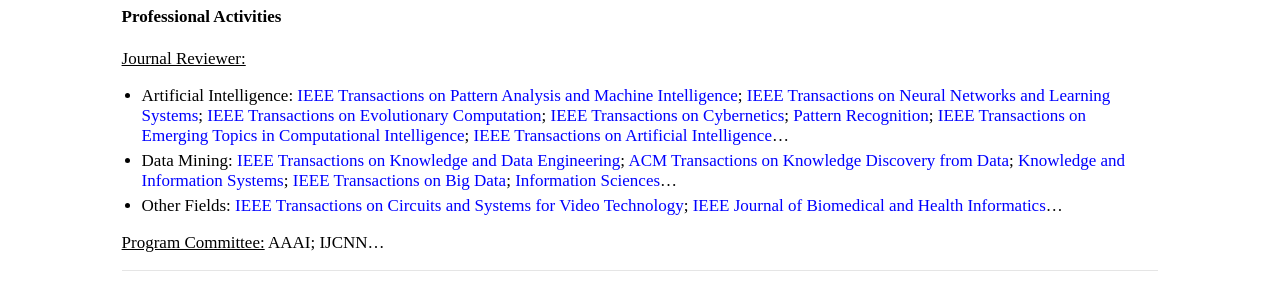
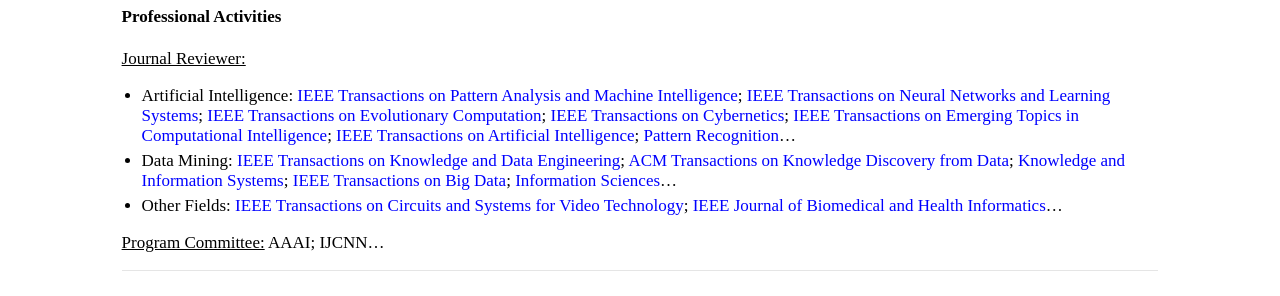
Before and after one commit to jiazhang-ml/jiazhang-ml.github.io, a Jekyll site: the page built from index.md, in a window 1280 px wide. Shown: the part 1259-1555 px from the top of the page. Built offline with Jekyll 4.4.1, drawn with Linux system fonts in a browser that asks for light colours.

```diff
--- a/index.md
+++ b/index.md
@@ -47,7 +47,7 @@ layout: default
 #### Professional Activities
 
 <u>Journal Reviewer:</u>
-* Artificial Intelligence: [IEEE Transactions on Pattern Analysis and Machine Intelligence](https://mc.manuscriptcentral.com/tpami-cs); [IEEE Transactions on Neural Networks and Learning Systems](https://mc.manuscriptcentral.com/tnnls); [IEEE Transactions on Evolutionary Computation](https://mc.manuscriptcentral.com/tevc-ieee); [IEEE Transactions on Cybernetics](https://mc.manuscriptcentral.com/cyb-ieee); [Pattern Recognition](https://www.sciencedirect.com/journal/pattern-recognition); [IEEE Transactions on Emerging Topics in Computational Intelligence](https://mc.manuscriptcentral.com/tetci-ieee); [IEEE Transactions on Artificial Intelligence](https://mc.manuscriptcentral.com/tai-ieee)...
+* Artificial Intelligence: [IEEE Transactions on Pattern Analysis and Machine Intelligence](https://mc.manuscriptcentral.com/tpami-cs); [IEEE Transactions on Neural Networks and Learning Systems](https://mc.manuscriptcentral.com/tnnls); [IEEE Transactions on Evolutionary Computation](https://mc.manuscriptcentral.com/tevc-ieee); [IEEE Transactions on Cybernetics](https://mc.manuscriptcentral.com/cyb-ieee); [IEEE Transactions on Emerging Topics in Computational Intelligence](https://mc.manuscriptcentral.com/tetci-ieee); [IEEE Transactions on Artificial Intelligence](https://mc.manuscriptcentral.com/tai-ieee); [Pattern Recognition](https://www.sciencedirect.com/journal/pattern-recognition)...
 * Data Mining: [IEEE Transactions on Knowledge and Data Engineering](https://mc.manuscriptcentral.com/tkde-cs); [ACM Transactions on Knowledge Discovery from Data](https://mc.manuscriptcentral.com/tkdd); [Knowledge and Information Systems](https://www.springer.com/journal/10115); [IEEE Transactions on Big Data](https://mc.manuscriptcentral.com/tbd-cs); [Information Sciences](https://www.sciencedirect.com/journal/information-sciences)...
 * Other Fields: [IEEE Transactions on Circuits and Systems for Video Technology](https://mc.manuscriptcentral.com/tcsvt); [IEEE Journal of Biomedical and Health Informatics](https://mc.manuscriptcentral.com/jbhi-embs)...
 
```
